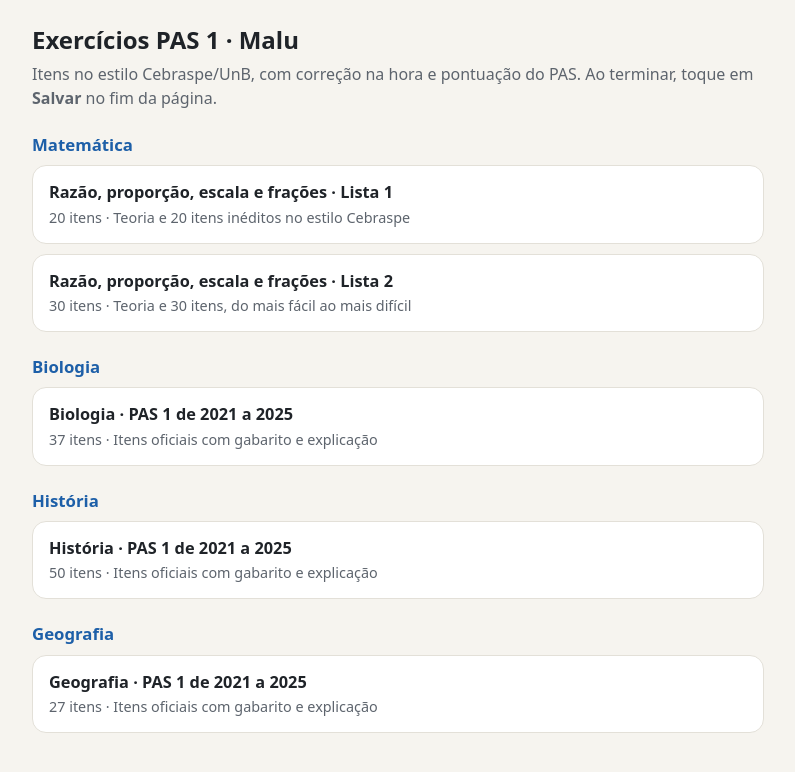
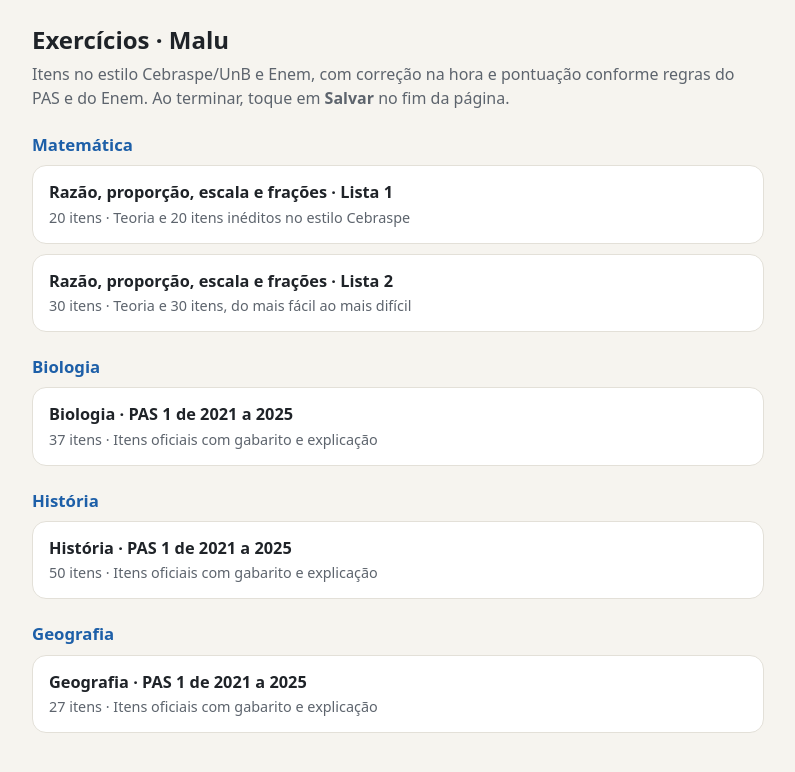
Before and after one commit to AntonioCruzJr/EstudoMalu, a plain HTML site: page index.html in a window 1280 px wide. Shown: the whole page, without its empty margins (242-1037 px from the left). Drawn offline with Linux system fonts and the light colour scheme.

Commit message:
Atualiza título e descrição da página inicial
Co-Authored-By: Claude Opus 5.5 <noreply@anthropic.com>
Claude-Session: https://claude.ai/code/session_01DdoTTqHpZPkg7s3Eu2sgtn

```diff
--- a/index.html
+++ b/index.html
@@ -1,6 +1,6 @@
 <!DOCTYPE html>
 <html lang="pt-BR"><head><meta charset="utf-8"><meta name="viewport" content="width=device-width, initial-scale=1">
-<title>Exercícios PAS 1 · Malu</title>
+<title>Exercícios · Malu</title>
 <style>
 :root{--bg:#f6f4ef;--card:#fff;--ink:#1f2328;--muted:#5d646d;--line:#e3e0d8;--accent:#1d5fa8}
 @media (prefers-color-scheme:dark){:root{--bg:#16181b;--card:#1f2226;--ink:#e8e6e1;--muted:#a3a8ae;--line:#33373c;--accent:#6aa5e8}}
@@ -10,8 +10,8 @@ h2{font-size:1.05rem;margin:22px 0 8px;color:var(--accent)}
 a.ex{display:block;background:var(--card);border:1px solid var(--line);border-radius:14px;padding:14px 16px;margin:0 0 10px;color:inherit;text-decoration:none}
 a.ex:hover{border-color:var(--accent)}a.ex b{display:block;font-size:1.02rem}a.ex span{color:var(--muted);font-size:.9rem}
 </style></head><body><main>
-<h1>Exercícios PAS 1 · Malu</h1>
-<p class="sub">Itens no estilo Cebraspe/UnB, com correção na hora e pontuação do PAS. Ao terminar, toque em <b>Salvar</b> no fim da página.</p>
+<h1>Exercícios · Malu</h1>
+<p class="sub">Itens no estilo Cebraspe/UnB e Enem, com correção na hora e pontuação conforme regras do PAS e do Enem. Ao terminar, toque em <b>Salvar</b> no fim da página.</p>
 <div id="lista">Carregando…</div>
 </main>
 <script>
```
